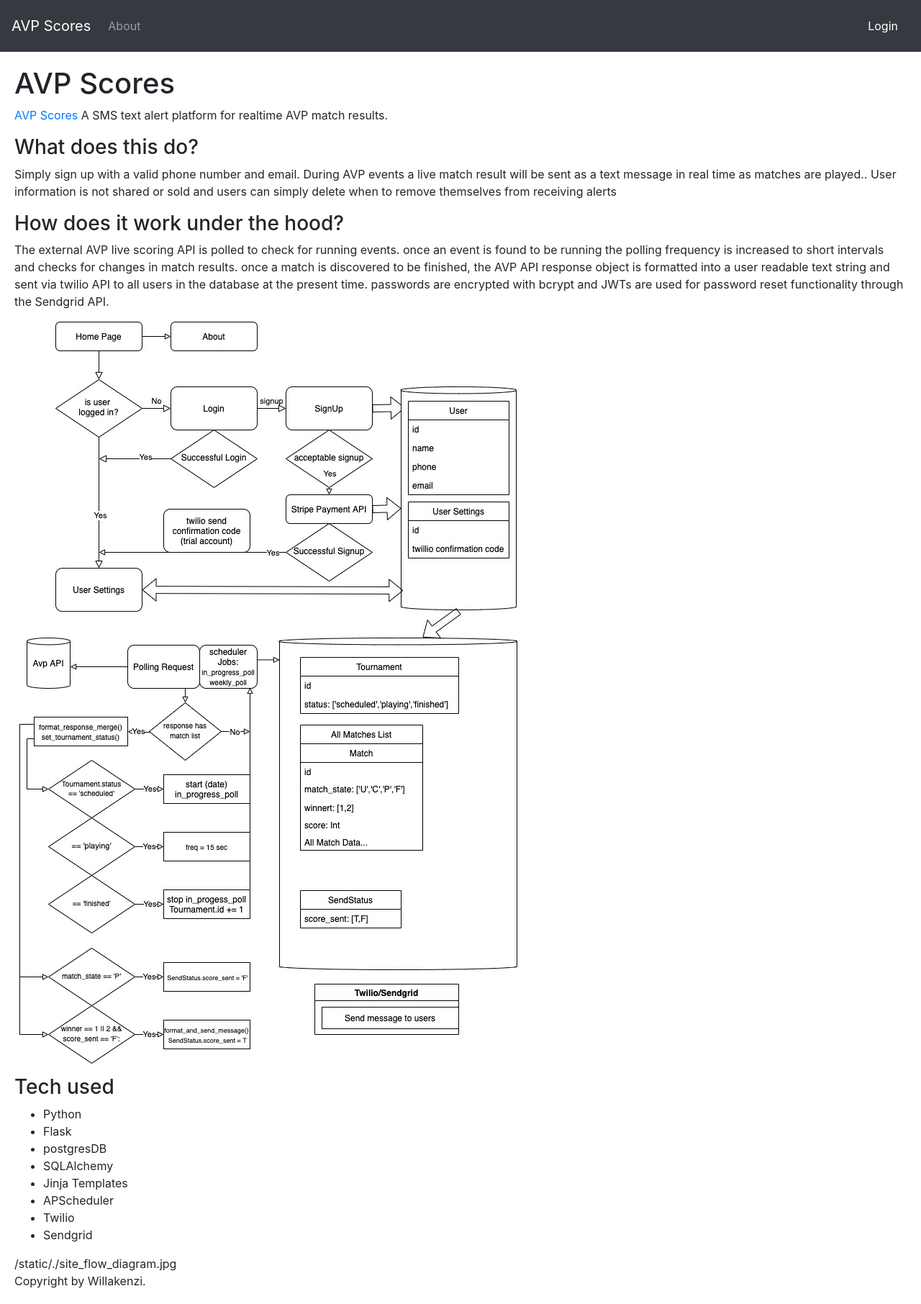
After one commit to berolso/avpscore, a Flask app: page /about in a window 1280 px wide. The commit adds this page. Shown: the whole page at 72% size. Run offline with Flask 2, Linux system fonts and the light colour scheme; some libraries are stand-ins or nearby versions.

Commit message:
add static folder, about page, flask markdown

```diff
--- a/app.py
+++ b/app.py
@@ -9,8 +9,11 @@ from sqlalchemy.exc import IntegrityError
 from mailer import email_password_reset, sg
 from twilio import notify_admin_of_new_user
 import requests
+from flaskext.markdown import Markdown
 
 app = Flask(__name__)
+
+Markdown(app)
 
 app.config.from_pyfile('config.py')
 
@@ -43,6 +46,14 @@ def homepage():
     return redirect('/login')
   phone = session['phone']
   return redirect(f'/users/{phone}')
+
+@app.route("/about")
+def about():
+  """about page"""
+  with open("./README.md", "r") as f:
+    content = f.read()
+
+  return render_template('/about.html', mkd_txt=content)
 
 @app.route('/register', methods=['GET','POST'])
 def register_new():
--- a/requirements.txt
+++ b/requirements.txt
@@ -15,6 +15,7 @@ Faker==0.9.1
 Flask==1.0.2
 Flask-Bcrypt==0.7.1
 Flask-DebugToolbar==0.10.1
+Flask-Markdown==0.3
 Flask-SQLAlchemy==2.3.2
 Flask-WTF==0.14.2
 gunicorn==20.0.4
@@ -28,7 +29,8 @@ itsdangerous==0.24
 jedi==0.13.1
 Jinja2==2.10
 kombu==4.6.11
-MarkupSafe==1.1.1
+Markdown==3.2.2
+MarkupSafe==1.0
 parso==0.3.1
 pexpect==4.6.0
 pickleshare==0.7.5
--- /dev/null
+++ b/templates/about.html
@@ -0,0 +1,7 @@
+{% extends 'base.html' %}{% block title %}About{% endblock %} {% block
+  content %}
+
+  {{ mkd_txt|markdown }}
+  {{url_for('static', filename='./site_flow_diagram.jpg')}}
+
+{% endblock %}
--- a/templates/base.html
+++ b/templates/base.html
@@ -26,7 +26,7 @@
       <div class="collapse navbar-collapse" id="navbar1">
         <ul class="navbar-nav mr-auto mt-2 mt-lg-0">
           <li class="nav-item">
-            <a class="nav-link" href="#"> About </a>
+            <a class="nav-link" href="/about"> About </a>
           </li>
           {% if 'phone' in session %}
           <li class="nav-item">
```
Also changed, not shown: templates/home.html (deleted, +0 -21 lines), README.md, static/site_flow_diagram.jpg (renamed from site_flow_diagram.jpg).
